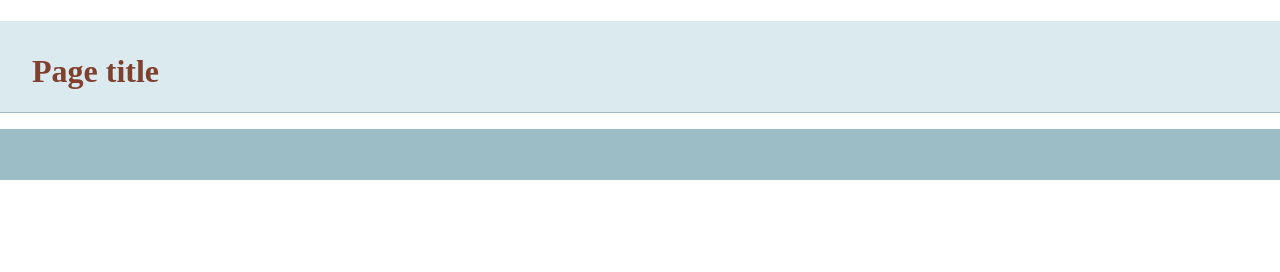
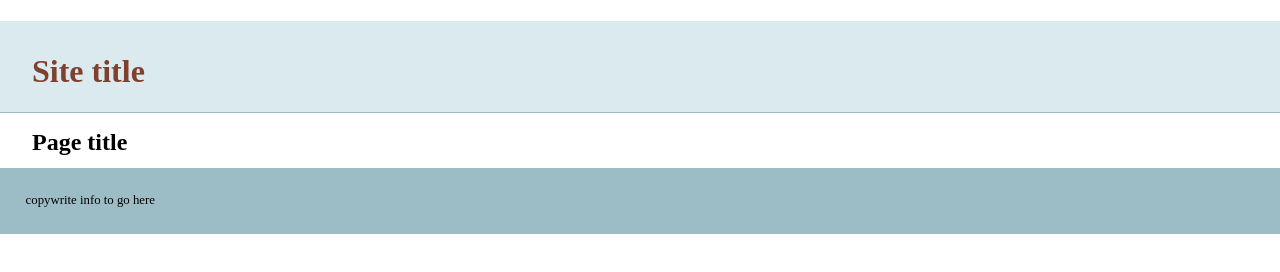
Before and after one commit to pacbro/git-basics, a plain HTML site: page index.html in a window 1280 px wide. Drawn offline with nearby package versions, Linux system fonts and the light colour scheme.

Commit message:
added extra info for index.html

```diff
--- a/index.html
+++ b/index.html
@@ -14,13 +14,15 @@
     </head>
     <body>
     <header>
-	<h1>Page title</h1>
+	<h1>Site title</h1>
     </header>
     <nav id="pageNav">
     </nav>
     <main>
+        <h2>Page title</h2>
     </main>
     <footer>
+        copywrite info to go here
     </footer>
         <script>
 //use the modernizr load to load up external scripts. This will load the scripts asynchronously, but the order listed matters. Although it will load all scripts in parallel, it will execute them in the order listed
```
